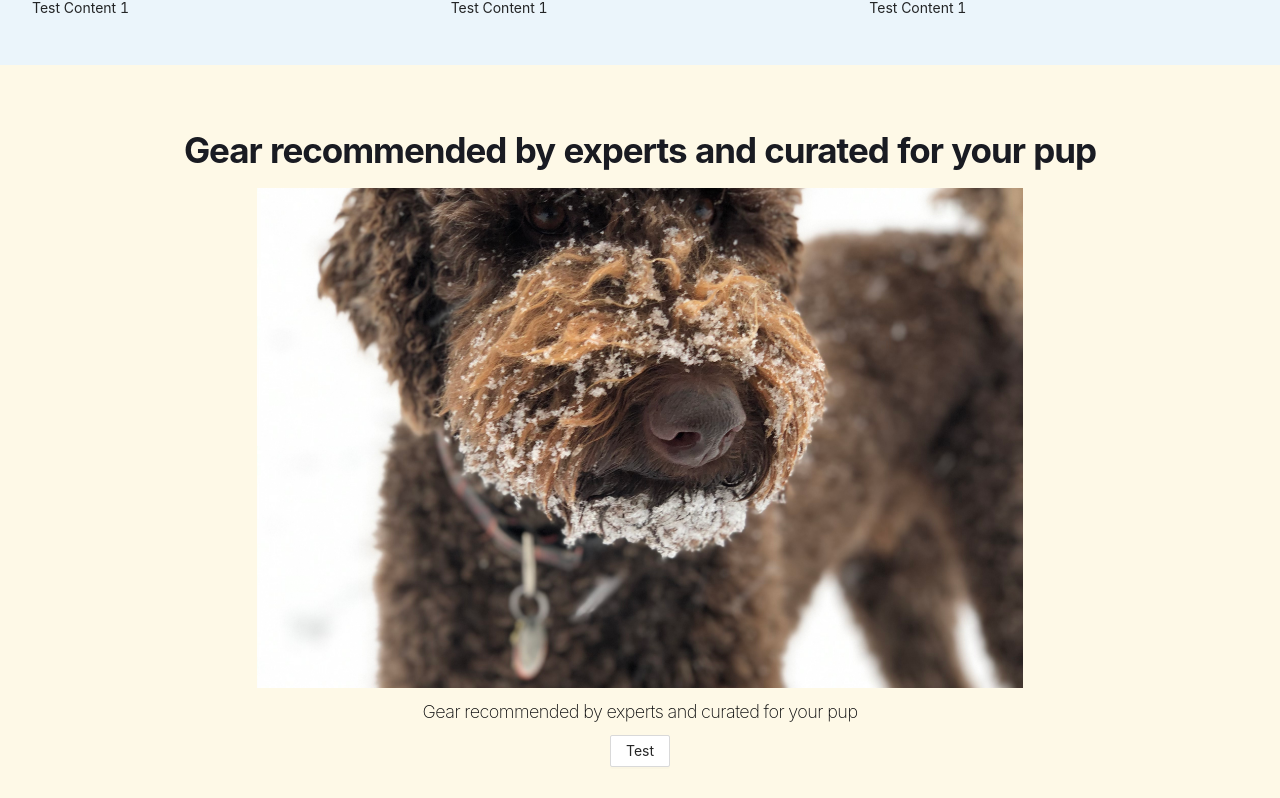
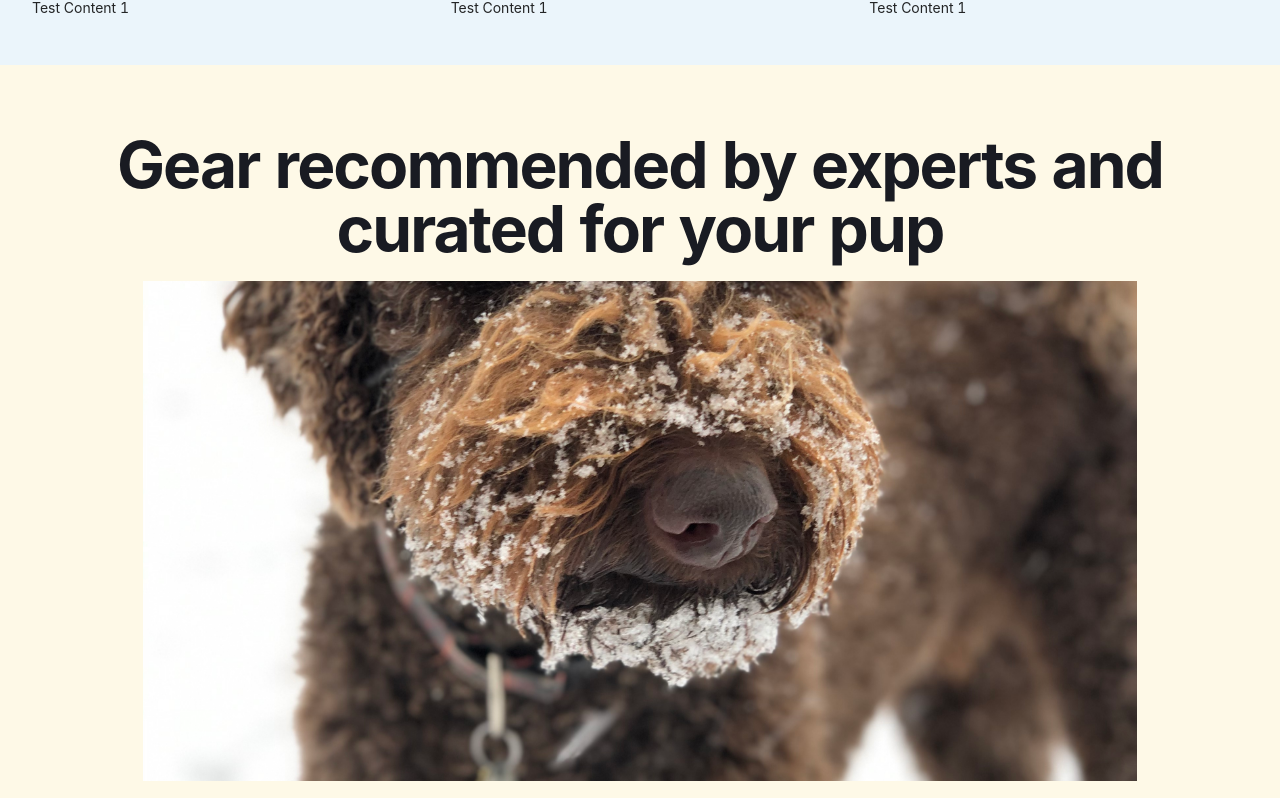
Before and after one commit to benharris28/new-pup-2, a React (Create React App) app: page / in a window 1280 px wide. Shown: the part 699-1497 px from the top of the page. Built offline with nearby package versions, Linux system fonts and the light colour scheme; no server answers.

Commit message:
updated for build

```diff
--- a/src/App.css
+++ b/src/App.css
@@ -38,7 +38,7 @@ h4 {
   color: #191b22;
   font-size: 25px;
   line-height: 1.3;
-  font-weight: 600;
+  font-weight: 500;
 }
 
 h5 {
@@ -227,7 +227,10 @@ h6 {
   text-align: center;
 
 }
-/* Card based pages */
+
+.stock-image {
+  width: 100%
+}
 
 
 /* Navbar Styles */
@@ -561,6 +564,10 @@ h6 {
 .trainer-container {
   margin: auto;
   text-align: center;
+}
+
+.trainer-container h2 {
+  margin-bottom: 3rem;
 }
 
 .trainer-card {
@@ -1198,11 +1205,61 @@ h6 {
     margin-top: 20px;
     margin-bottom: 10px;
     color: #191b22;
-    font-size: 80px;
+    font-size: 64px;
     line-height: 1;
     font-weight: 700;
     letter-spacing: -0.03em;
   }
+
+  h2 {
+    margin-top: 20px;
+    margin-bottom: 20px;
+    color: #191b22;
+    font-size: 50px;
+    line-height: 1;
+    font-weight: 700;
+    letter-spacing: -0.03em;
+  }
+
+  h3 {
+    margin-top: 20px;
+    margin-bottom: 10px;
+    color: #191b22;
+    font-size: 40px;
+    line-height: 1;
+    font-weight: 700;
+  }
+
+  h4 {
+    margin-top: 10px;
+    margin-bottom: 10px;
+    color: #191b22;
+    font-size: 30px;
+    line-height: 1.3;
+    font-weight: 500;
+  }
+
+  h5 {
+    margin-top: 10px;
+    margin-bottom: 10px;
+    color: #08090a;
+    font-size: 24px;
+    line-height: 1.5;
+    font-weight: 200;
+    letter-spacing: -0.03em;
+  }
+
+  h6 {
+    margin-top: 10px;
+    margin-bottom: 10px;
+    color: #08090a;
+    font-size: 20px;
+    line-height: 1.5;
+    font-weight: 300;
+    letter-spacing: -0.03em;
+  }
+
+
 
   .content {
     width: 90%;
@@ -1350,3 +1407,64 @@ h6 {
 
   }
 }
+
+@media(min-width: 1000px) {
+  h1 {
+    margin-top: 20px;
+    margin-bottom: 10px;
+    color: #191b22;
+    font-size: 80px;
+    line-height: 1;
+    font-weight: 700;
+    letter-spacing: -0.03em;
+  }
+
+  h2 {
+    margin-top: 20px;
+    margin-bottom: 20px;
+    color: #191b22;
+    font-size: 64px;
+    line-height: 1;
+    font-weight: 700;
+    letter-spacing: -0.03em;
+  }
+
+  h3 {
+    margin-top: 20px;
+    margin-bottom: 10px;
+    color: #191b22;
+    font-size: 50px;
+    line-height: 1;
+    font-weight: 700;
+  }
+
+  h4 {
+    margin-top: 10px;
+    margin-bottom: 10px;
+    color: #191b22;
+    font-size: 40px;
+    line-height: 1.3;
+    font-weight: 500;
+  }
+
+  h5 {
+    margin-top: 10px;
+    margin-bottom: 10px;
+    color: #08090a;
+    font-size: 30px;
+    line-height: 1.5;
+    font-weight: 200;
+    letter-spacing: -0.03em;
+  }
+
+  h6 {
+    margin-top: 10px;
+    margin-bottom: 10px;
+    color: #08090a;
+    font-size: 20px;
+    line-height: 1.5;
+    font-weight: 300;
+    letter-spacing: -0.03em;
+  }
+
+}
--- a/src/Routes/Training/Training.js
+++ b/src/Routes/Training/Training.js
@@ -3,6 +3,7 @@ import { Link } from 'react-router-dom'
 import Trainers from '../../BackupData/Trainers'
 import ApiContext from '../../ApiContext';
 import MarkCompleteStandAlone from '../../Components/MarkCompleteStandAlone/MarkCompleteStandAlone'
+import stock_image from '../../Assets/stock_image.png';
 import { Layout, Content, Button, Alert, Card, Avatar, Row, Col } from 'antd';
 import { UserOutlined, ExclamationCircleOutlined } from '@ant-design/icons';
 
@@ -65,14 +66,24 @@ class Training extends React.Component {
                         </div>
 
                     </div>
+
                     <div className="content-section white">
-                    <div className="checklist-page content center">
-                        <div className="checklist-page-section-intro">
-                                <h3>Let's socialize your pup!</h3>
-                                <h5>It's a scary world for new puppies - loud noises, lots of humans, vet visits, and other dogs! Puppy classes are extremely important to prepare your dog for this crazy world!</h5>
-                            </div>
+                        <div className="checklist-page content space grain-free">
+                            <Row gutter={[40, 24]} className="grain">
+                                <Col className="gutter-row" xs={24} sm={24} md={12} lg={12}>
+                                    <div className="grain-content">
+                                        <h2>Let's socialize your pup!</h2>
+                                        <h5>It's a scary world for new puppies - loud noises, lots of humans, vet visits, and other dogs! Puppy classes are extremely important to prepare your dog for this crazy world!</h5>
+                                    </div>
+                                </Col>
+                                <Col className="gutter-row" xs={24} sm={24} md={12} lg={12}>
+                                    <img className="food-image" src={stock_image} alt="stock" />
+                                </Col>
+                            </Row>
+
+                        </div>
                     </div>
-                    </div>
+
 
                     <div className="content-section pink font-white">
                         <div className="checklist-page content center">
@@ -85,13 +96,15 @@ class Training extends React.Component {
                         </div>
                     </div>
 
+
+
                     <div className="content-section white">
 
 
                         <div className="checklist-page content center">
                             <div className="checklist-page-section-intro">
-                                <h3>Why should I sign up for puppy class?</h3>
-                                <h5>Puppy classes teach new pups vital skills to help them adapt and develop</h5>
+                                <h2>Do I really need puppy classes?</h2>
+                                <h5>Yes! Puppy classes teach new pups vital skills to help them adapt and develop</h5>
                             </div>
                             <div className="nutrition-types-container">
                                 <Row
@@ -100,11 +113,11 @@ class Training extends React.Component {
                                     {points.map(point =>
 
                                     <Col
-                                        className="gutter-row" sm={24} md={12} lg={6}>
+                                        className="gutter-row" xs={24} sm={24} md={12} lg={12}>
                                         <div className="nutrition-type-item">
-                                            <div className="food-type-image-box">
 
-                                            </div>
+                                                <img className="stock-image" src={stock_image} alt="stock" />
+
                                             <h4>{point.title}</h4>
 
                                         </div>
@@ -118,7 +131,7 @@ class Training extends React.Component {
                     <div className="content-section">
                         <div className="checklist-page content center">
                         <div className="trainer-container">
-                            <h3>Here are some recommended puppy classes near you</h3>
+                            <h2>Here are some recommended puppy classes near you</h2>
                             {trainers.map(trainer =>
                                 <Card className="trainer-card" key={trainer.trainer_id} type="inner" title={trainer.name} extra={<a target='_blank' rel="noopener noreferrer" href={`${trainer.link}`}>Site</a>}>
                                     <p>{trainer.blurb}</p>
```
Also changed, not shown: src/Assets/stock_image.png (added).
